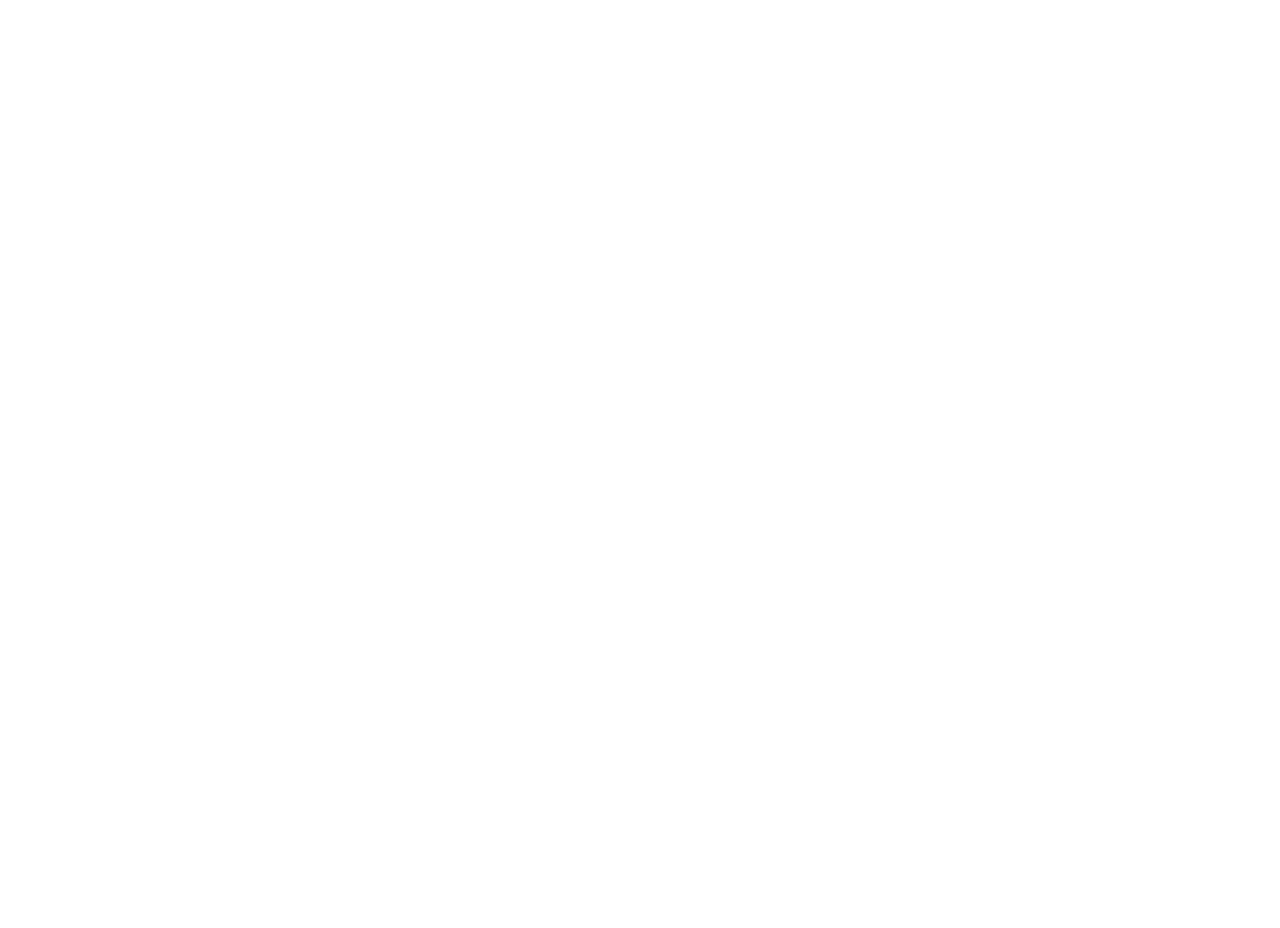
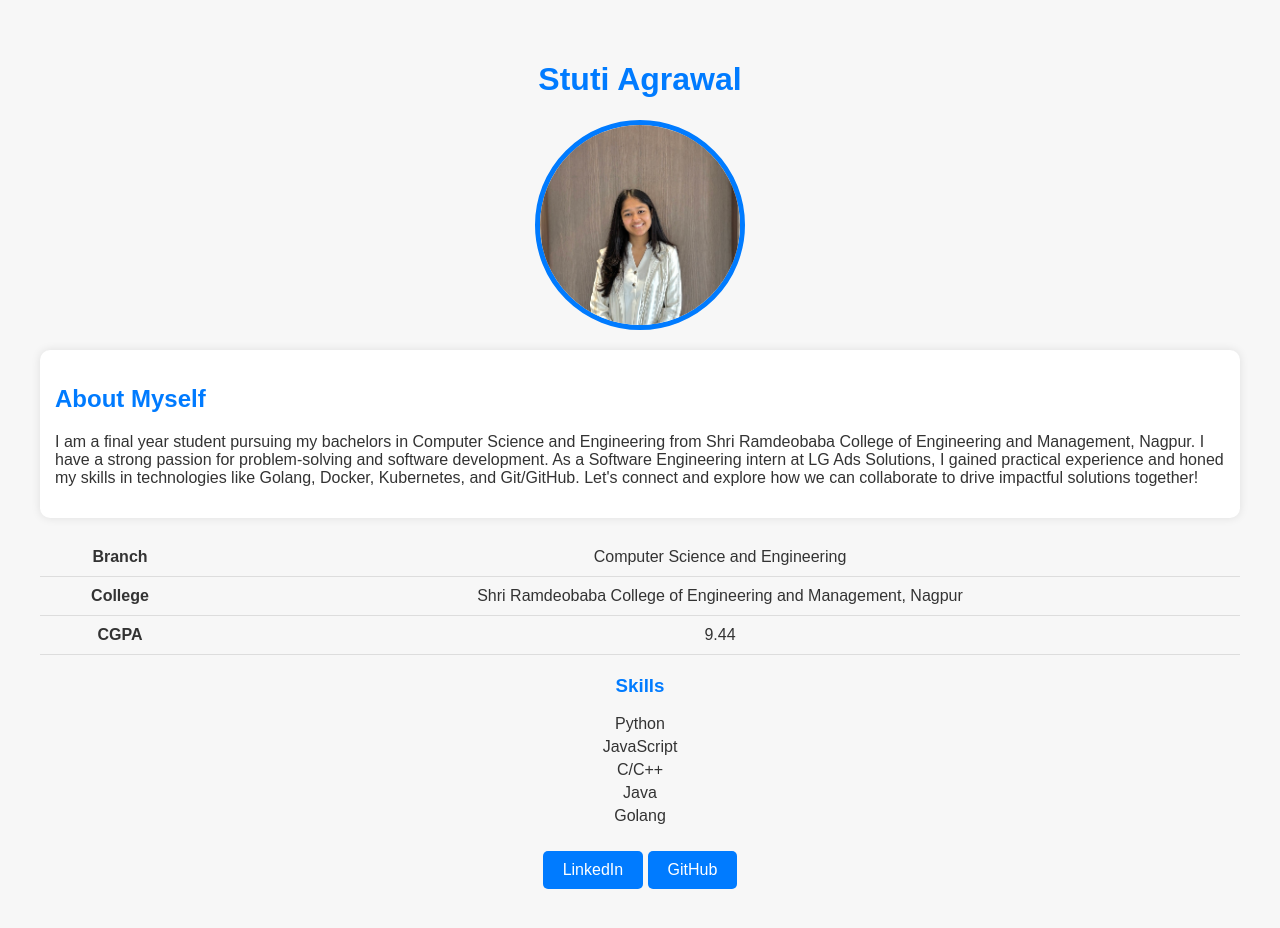
Before and after one commit to Stutiagrawal10/pre-kdu-training, a plain HTML site: page index.html in a window 1280 px wide. Before the commit the page ends 800 px from the top, so only its background shows below. Drawn offline with Linux system fonts and the light colour scheme.

Commit message:
Added Portfolio for PRE-KDU-HTML-CSS

```diff
--- a/index.html
+++ b/index.html
@@ -1,11 +1,93 @@
 <!DOCTYPE html>
 <html lang="en">
 <head>
-    <meta charset="UTF-8">
-    <meta name="viewport" content="width=device-width, initial-scale=1.0">
-    <title>Document</title>
+    <title>Stuti Agrawal - Portfolio</title>
+    <link rel="stylesheet" href="style.css">
+    <style>
+        body {
+            font-family: 'Arial', sans-serif;
+            margin: 20px;
+            padding: 20px;
+            background-color: #f7f7f7;
+            color: #333;
+            text-align: center;
+        }
+
+        h1, h2, h3 {
+            color: #007bff;
+        }
+
+        img {
+            border-radius: 50%;
+            margin-top: 20px;
+            width: 200px;
+            height: 200px;
+            border: 5px solid #007bff;
+            display: block;
+            margin-left: auto;
+            margin-right: auto;
+        }
+
+        div {
+            background-color: #fff;
+            padding: 15px;
+            border-radius: 10px;
+            margin-top: 20px;
+            box-shadow: 0 0 10px rgba(0, 0, 0, 0.1);
+            text-align: left;
+        }
+
+        table.details {
+            width: 100%;
+            border-collapse: collapse;
+            margin-top: 20px;
+        }
+
+        table.details td {
+            padding: 10px;
+            border-bottom: 1px solid #ddd;
+        }
+
+        ul {
+            list-style-type: none;
+            padding: 0;
+        }
+
+        ul li {
+            margin-bottom: 5px;
+        }
+    </style>
 </head>
 <body>
-
+    <h1>Stuti Agrawal</h1>
+    <img src="Stuti_Agrawal.jpg" alt="Profile Picture">
+    <div>
+        <h2>About Myself</h2>
+        <p>I am a final year student pursuing my bachelors in Computer Science and Engineering from Shri Ramdeobaba College of Engineering and Management, Nagpur. I have a strong passion for problem-solving and software development. As a Software Engineering intern at LG Ads Solutions, I gained practical experience and honed my skills in technologies like Golang, Docker, Kubernetes, and Git/GitHub. Let's connect and explore how we can collaborate to drive impactful solutions together!</p>
+    </div>
+    <table class="details">
+        <tr>
+            <td><strong>Branch</strong></td>
+            <td>Computer Science and Engineering</td>
+        </tr>
+        <tr>
+            <td><strong>College</strong></td>
+            <td>Shri Ramdeobaba College of Engineering and Management, Nagpur</td>
+        </tr>
+        <tr>
+            <td><strong>CGPA</strong></td>
+            <td>9.44</td>
+        </tr>
+    </table>
+    <h3 style="margin-top:20px">Skills</h3>
+    <ul>
+        <li>Python</li>
+        <li>JavaScript</li>
+        <li>C/C++</li>
+        <li>Java</li>
+        <li>Golang</li>
+    </ul>
+    <a href="https://www.linkedin.com/in/stuti-agrawal-2417a2238/" target="_blank">LinkedIn</a>
+    <a href="https://github.com/Stutiagrawal10" target="_blank">GitHub</a>
 </body>
 </html>
--- /dev/null
+++ b/style.css
@@ -0,0 +1,14 @@
+a {
+    display: inline-block;
+    margin-top: 10px;
+    padding: 10px 20px;
+    text-decoration: none;
+    color: #fff;
+    background-color: #007bff;
+    border-radius: 5px;
+    transition: background-color 0.3s;
+}
+
+a:hover {
+    background-color: #0056b3;
+}
```
Also changed, not shown: Stuti_Agrawal.jpg (added).
